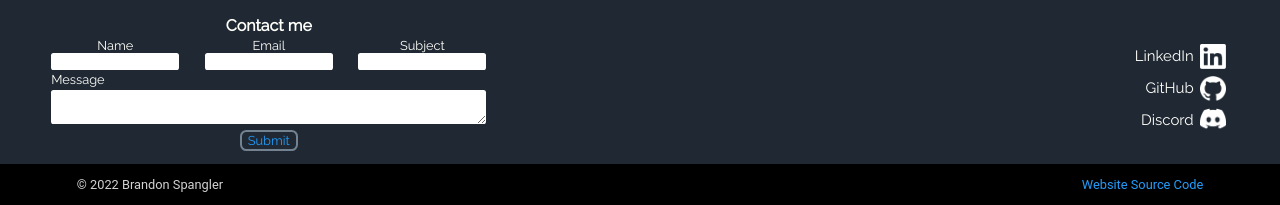
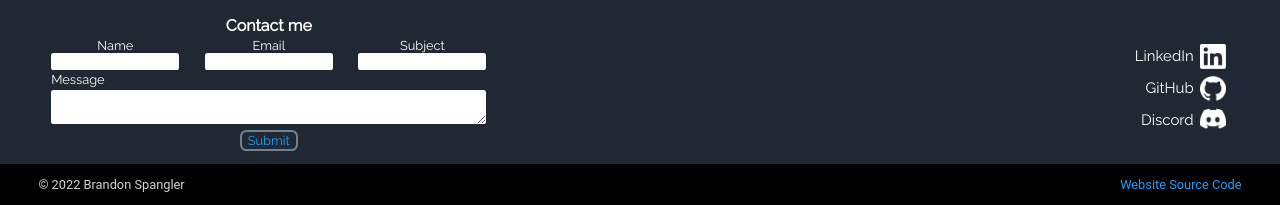
Before and after one commit to brandonspangler1/Personal-Website, a PHP site: page / in a window 1280 px wide. Shown: the part 2693-2898 px from the top of the page. Run offline with PHP 8.4, Linux system fonts and the light colour scheme; some libraries are stand-ins or nearby versions; some web fonts are replaced.

Commit message:
fixed spacing

```diff
--- a/css/footer.css
+++ b/css/footer.css
@@ -56,7 +56,7 @@
     background-color: black;
     display: flex;
     justify-content: space-between;
-    padding: 0 6rem 0 6rem;
+    padding: 0 3rem 0 3rem;
 }
 
 .contactMeHeader {
--- a/form.php
+++ b/form.php
@@ -37,7 +37,7 @@
         $clientId = "653475083162-jfrcfqlfe9qhm86nh5f89if3hktoh2e2.apps.googleusercontent.com";
         $clientSecret = "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";
 
-        $refreshToken = "1//0fqppLJswgqWCCgYIARAAGA8SNwF-L9Ir6iP1s_SUmwUp8WITPyQsXmH3O68AuTjYJKd04rvl1rjPWttzI_Oc5Ox42Y633sMEXYM";
+        $refreshToken = "1//0fhDwyd1YDINACgYIARAAGA8SNwF-L9IrxvM6IOZzMkw_ZJiMnCpOksHAf8MfnmRaTwjyeRhkW9ga4JVLeSOisvwiBCFZANN5yNQ";
 
         $provider = new Google(
             [
```
Also changed, not shown: 2 other files.
